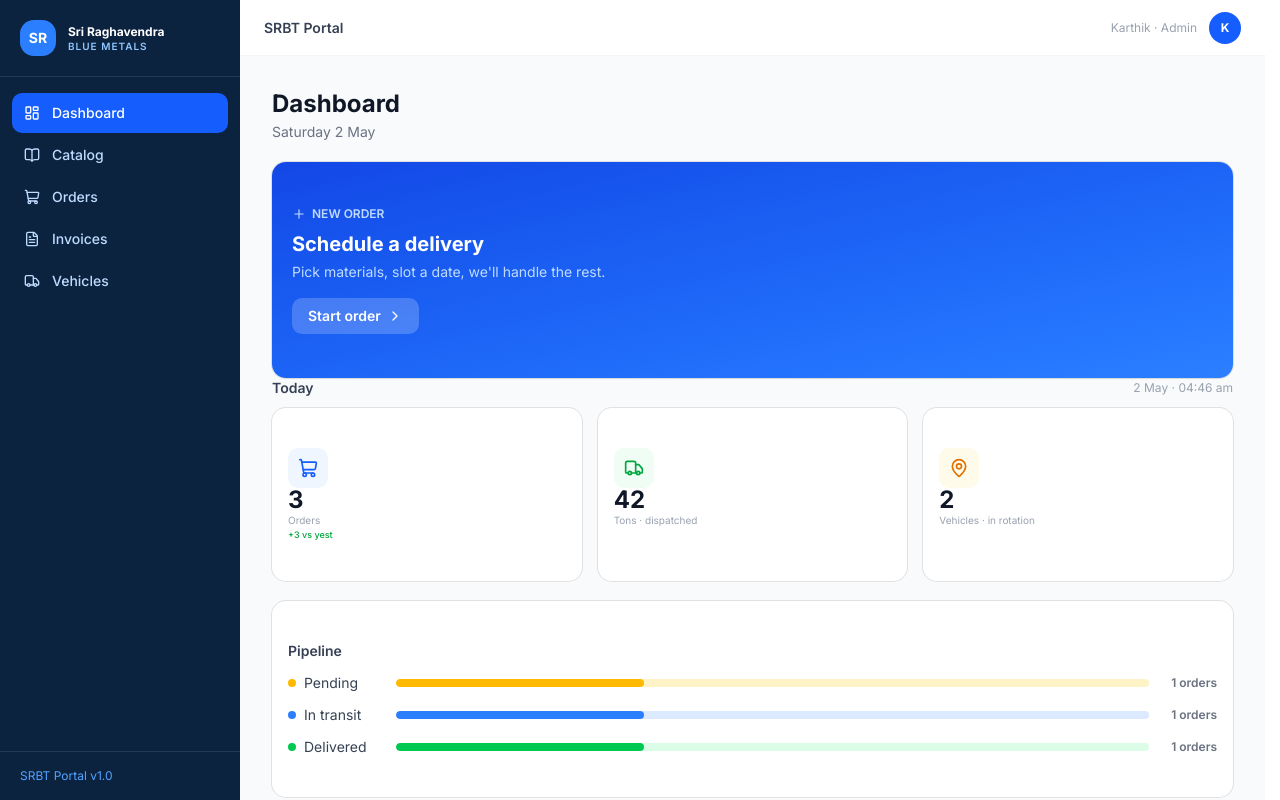
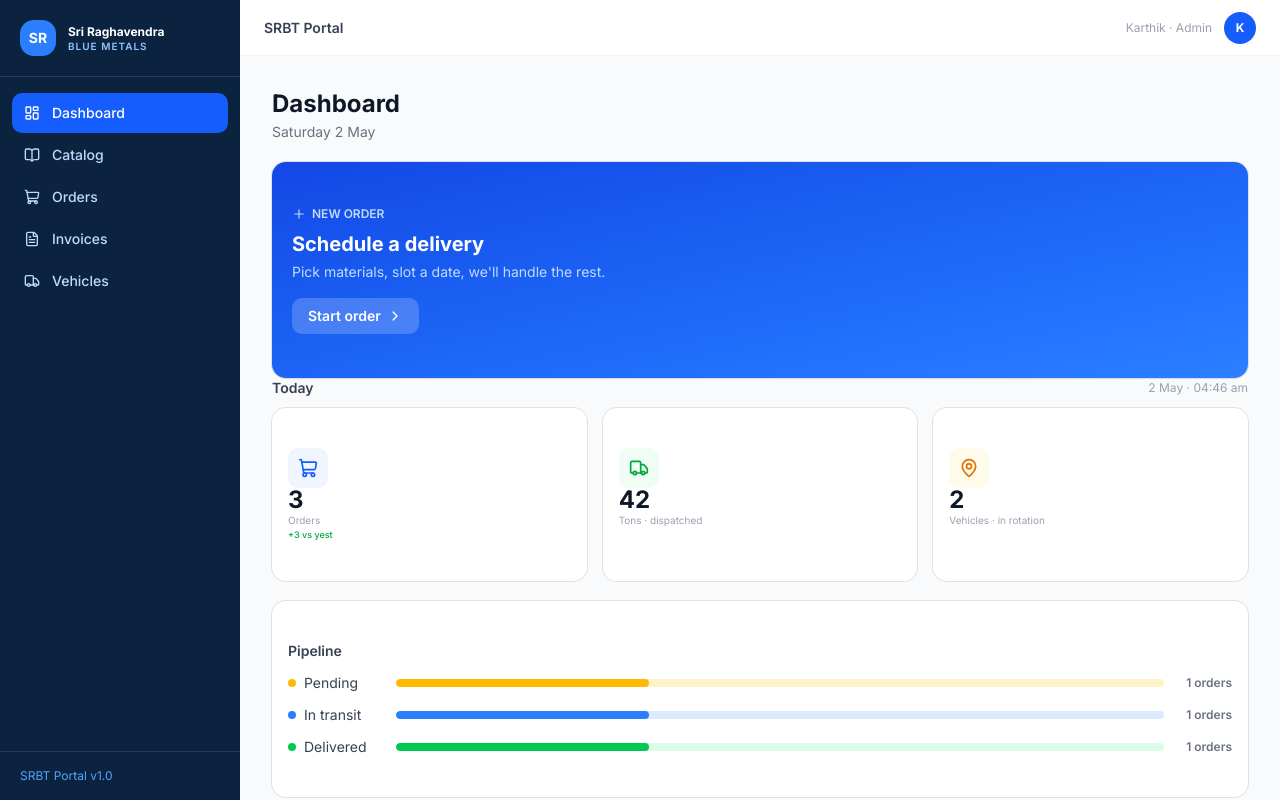
Before and after one commit to jayanth15/Srbt, a Next.js app in the folder frontend/: page /dashboard in a window 1280 px wide. Built offline with nearby package versions, Linux system fonts and the light colour scheme.

Commit message:
fix(frontend): move persistent scrollbar to actual scroll container to prevent layout shift

```diff
--- a/frontend/app/(dashboard)/layout.tsx
+++ b/frontend/app/(dashboard)/layout.tsx
@@ -19,7 +19,7 @@ export default function DashboardLayout({ children }: { children: React.ReactNod
         </header>
 
         {/* Scrollable content wrapper — nav is sticky inside here */}
-        <div className="flex-1 overflow-y-auto flex flex-col">
+        <div className="flex-1 overflow-y-scroll flex flex-col">
           <main className="flex-1">
             {children}
           </main>
--- a/frontend/app/layout.tsx
+++ b/frontend/app/layout.tsx
@@ -44,7 +44,6 @@ export default function RootLayout({
     <html
       lang="en"
       suppressHydrationWarning
-      style={{ scrollbarGutter: "stable" }}
       className={cn("antialiased", fontMono.variable, "font-sans", inter.variable)}
     >
       <body>
```
